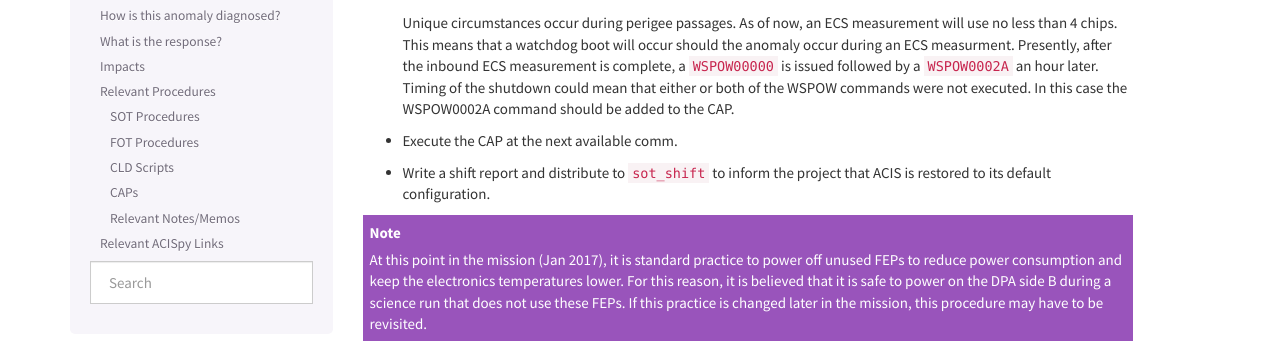
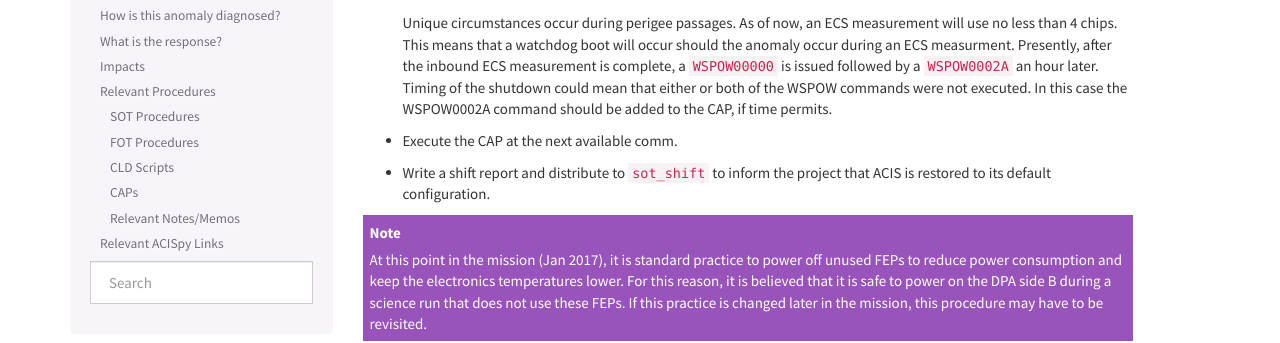
Before and after one commit to acisops/acis_anomaly_pages, a Sphinx documentation site: the page built from source/dpab_shutdown.rst, in a window 1280 px wide and 900 px high, scrolled down 1792 px. Shown: the part 204-547 px from the top of the window. Built offline with Sphinx 7.4.7, drawn with Linux system fonts in a browser that asks for light colours.

Commit message:
Further updates as suggested by ACIS Ops team

```diff
--- a/source/dpab_shutdown.rst
+++ b/source/dpab_shutdown.rst
@@ -111,7 +111,7 @@ Our real-time web pages will alert us and the Lead System Engineer will call us.
   anomaly occur during an ECS measurment.  Presently, after the inbound ECS measurement is
   complete, a ``WSPOW00000`` is issued followed by a ``WSPOW0002A`` an hour later. Timing of the shutdown
   could mean that either or both of the WSPOW commands were not executed.  In this case the
-  WSPOW0002A command should be added to the CAP.
+  WSPOW0002A command should be added to the CAP, if time permits.
 
 * Execute the CAP at the next available comm.
 * Write a shift report and distribute to ``sot_shift`` to inform the project that ACIS is restored
```
